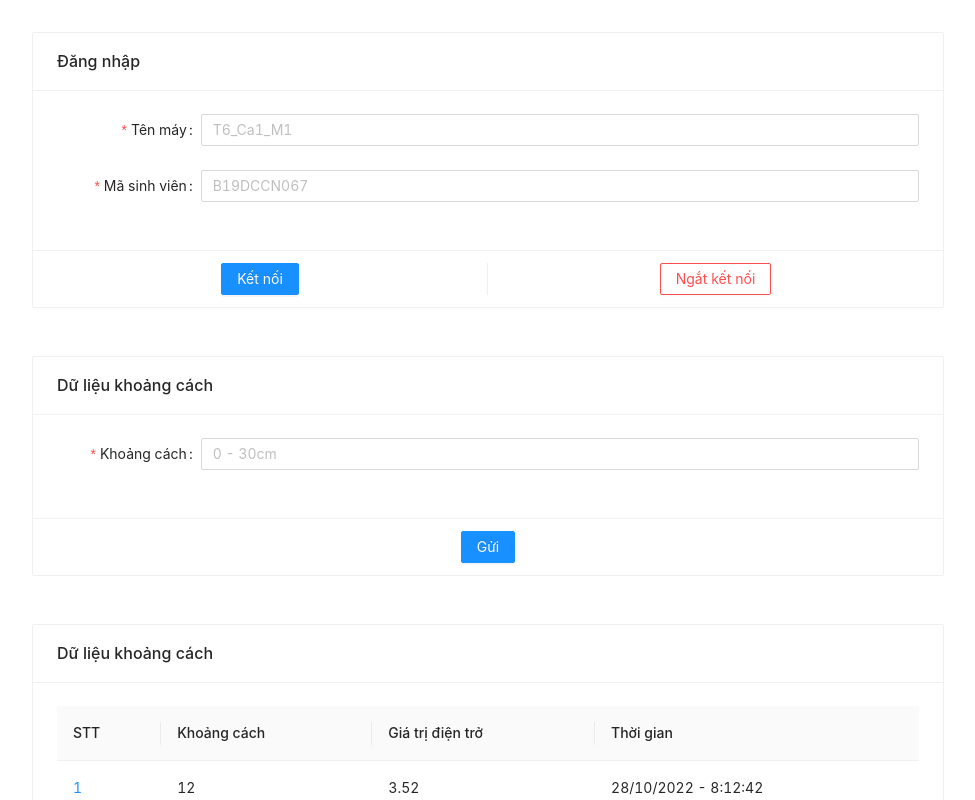
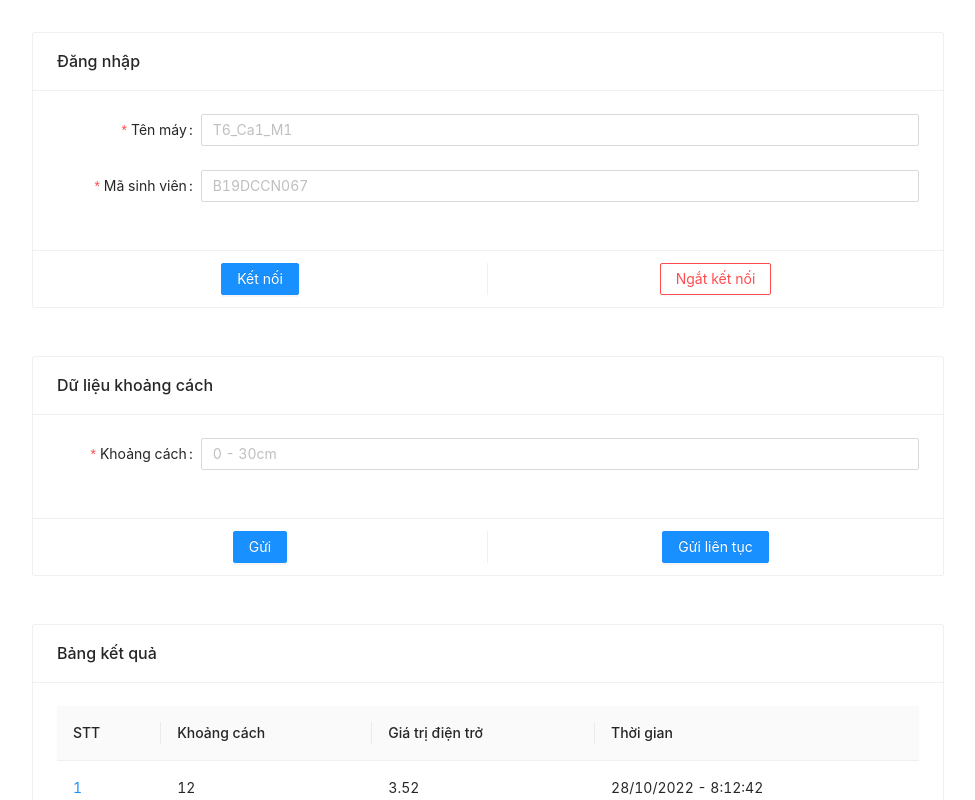
Before and after one commit to thanhbinhle41/Experimento, a React (Create React App) app: page /home-page in a window 1280 px wide. Shown: the whole page, without its empty margins (152-1127 px from the left). Built offline with nearby package versions, Linux system fonts and the light colour scheme.

Commit message:
Add button in publisher

```diff
--- a/src/components/HomePage/Publisher/Publisher.js
+++ b/src/components/HomePage/Publisher/Publisher.js
@@ -15,7 +15,8 @@ const Publisher = () => {
         <Card
             title="Dữ liệu khoảng cách"
             actions={[
-                <Button type="primary" onClick={() => {}}>Gửi</Button>
+                <Button type="primary" onClick={() => {}}>Gửi</Button>,
+                <Button type="primary" onClick={() => {}}>Gửi liên tục</Button>
             ]}
         >
             <Form {...layout} form={form} name="control-hooks" onFinish={() => {}}>
--- a/src/components/HomePage/TableData/TableData.js
+++ b/src/components/HomePage/TableData/TableData.js
@@ -79,7 +79,7 @@ export const TableData = () => {
   return (
     <div>
         <Card
-            title="Dữ liệu khoảng cách"
+            title="Bảng kết quả"
             actions={[
                 <Button type="primary" onClick={() => {}}>Vẽ biểu đồ</Button>
             ]}
```
